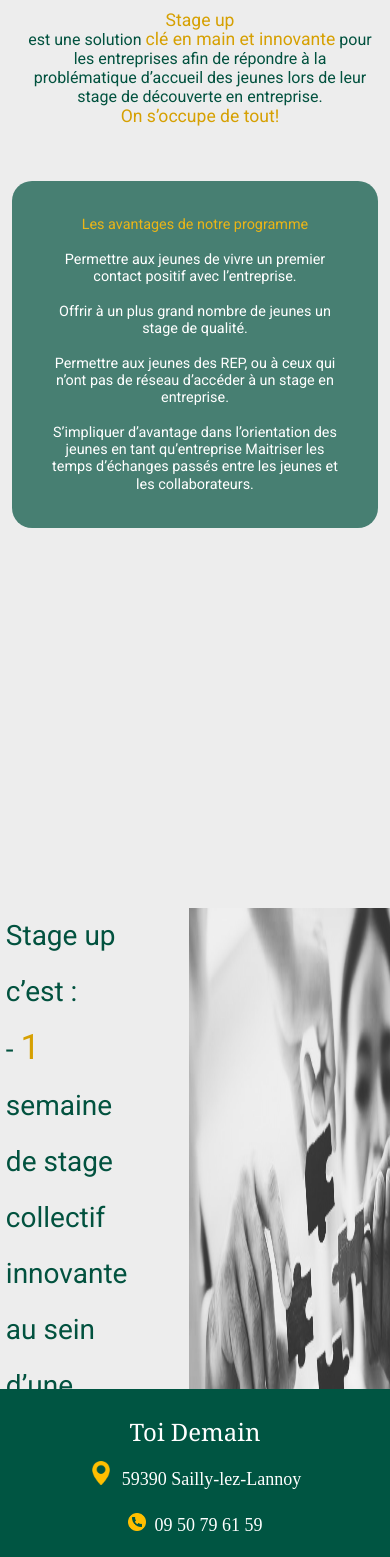
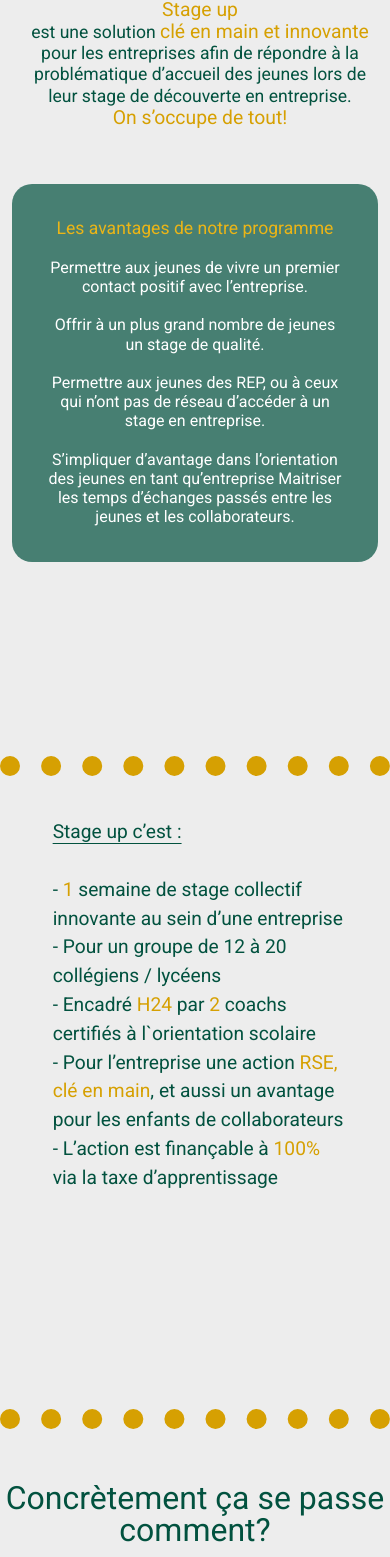
Before and after one commit to WildCodeSchool/lille-0920-js-p3-toidemain, a React (Create React App) app: page /stageup in a window 390 px wide. Shown: the part 379-1936 px from the top of the page. Built offline with nearby package versions, Linux system fonts and the light colour scheme.

Commit message:
style mobile

```diff
--- a/src/pages/stageUp/index.jsx
+++ b/src/pages/stageUp/index.jsx
@@ -34,7 +34,7 @@ const StageUp = () => {
         <img src="/images/handsnb.jpg" alt="hands" />
         <SecText>
           <h2>
-            <strong>Stage up c’est :</strong>
+            <h3>Stage up c’est :</h3>
             <br /> - <span>1</span> semaine de stage collectif innovante au sein d’une entreprise
             <br /> - Pour un groupe de <sp>12 à 20</sp> collégiens / lycéens
             <br /> - Encadré <span>H24</span> par <span>2</span> coachs certifiés à l`orientation scolaire
@@ -51,6 +51,7 @@ const StageUp = () => {
 
         <ThirdContainer>
           <ListR>
+            <h3>Vos Rôle</h3>
             <ul>
               <li>Mise à dispo d`une salle.</li>
               <li>4 collaborateurs 3x2heures.</li>
@@ -60,6 +61,7 @@ const StageUp = () => {
           </ListR>
           <img src="/images/vous.png" alt="toi domain et vous" />
           <ListL>
+            <h3>Toi domain Rôle</h3>
             <ul>
               <li>Recrutement des stagiaires et gestion des conventions de stages.</li>
               <li>Encadrement et animation des jeunes pendant toute la durée du stage.</li>
@@ -70,10 +72,12 @@ const StageUp = () => {
       </Third>
       <Forth>
         <TextR>
+          <h3>Où</h3>
           <p>Une salle de réunion au sein de l’entreprise prévue pour 12 à 20 jeunes + 2 animateurs toute la semaine.</p>
         </TextR>
         <img src="/images/quand.png" alt="quand et ou" />
         <TextL>
+          <h3>Quand</h3>
           <p>Pendant les périodes de stages prévu par l’éducation nationale. Principalement novembre / décembre / janvier / février / juin</p>
         </TextL>
       </Forth>
--- a/src/pages/stageUp/style.js
+++ b/src/pages/stageUp/style.js
@@ -3,17 +3,17 @@ import { device } from '../../layout/Devices';
 
 export const Main = styled.div`
   height: 90vh;
-  overflow-y: scroll;
+  /* overflow-y: scroll;
   scroll-snap-type: y mandatory;
   scroll-snap-points-y: repeat(90vh);
   overflow-x: hidden;
-  overflow-y: scroll;
+  overflow-y: scroll; */
   background-color: rgb(237, 237, 237);
   font-family: 'Roboto', sans-serif;
   color: #02523f;
   @media ${device.mobile} {
-    min-height: 200vh;
-    max-width: 400vh;
+    min-height: 400vh;
+    max-width: 480vh;
     overflow-y: none;
     scroll-snap-type: none;
     scroll-snap-points-y: none;
@@ -24,17 +24,17 @@ export const Main = styled.div`
 
 export const First = styled.section`
   height: 90vh;
-  scroll-snap-align: start;
+  /* scroll-snap-align: start; */
   display: flex;
   flex-direction: row;
   justify-content: space-around;
   @media ${device.mobile} {
-    min-height: 150vh;
-    max-height: 180vh;
+    scroll-snap-align: none;
+    min-height: 120vh;
+    max-height: 150vh;
     flex-direction: column;
     justify-content: center;
     align-items: center;
-    margin-top: -7vh;
   }
 `;
 export const FirstTextContainer = styled.div`
@@ -75,7 +75,7 @@ export const FirstUp = styled.div`
   }
   @media ${device.mobile} {
     h3 {
-      font-size: 1em;
+      font-size: 1.1em;
       line-height: 1.2em;
     }
     span {
@@ -111,25 +111,37 @@ export const Firstdown = styled.div`
     height: 50%;
 
     h3 {
-      font-size: 0.9em;
+      font-size: 1em;
       line-height: 1.2em;
       text-align: center;
       width: 80%;
     }
     span {
-      font-size: 1em;
+      font-size: 1.1em;
     }
   }
 `;
 
 export const Second = styled.section`
   height: 90vh;
-  scroll-snap-align: center;
+  /* scroll-snap-align: center; */
   display: flex;
   flex-direction: row-reverse;
   justify-content: center;
   img {
     width: 55%;
+  }
+  @media ${device.mobile} {
+    scroll-snap-align: none;
+    min-height: 55vh;
+    max-height: 75vh;
+    display: block;
+    border-top: dotted #d6a002 20px;
+    border-bottom: dotted #d6a002 20px;
+    margin-top: 5vh;
+    img {
+      display: none;
+    }
   }
 `;
 export const SecText = styled.div`
@@ -145,20 +157,49 @@ export const SecText = styled.div`
     line-height: 2em;
     padding-left: 3vw;
   }
+  @media ${device.mobile} {
+    width: 95%;
+    margin: auto;
+    span {
+      font-size: 1em;
+    }
+    h2 {
+      font-size: 1.2em;
+      width: 80%;
+      line-height: 1.5em;
+      margin: 5vh auto;
+    }
+    h3 {
+      text-decoration: underline;
+      text-underline-position: under;
+    }
+  }
 `;
 
 export const Third = styled.section`
   height: 90vh;
-  scroll-snap-align: center;
+  /* scroll-snap-align: center; */
   display: flex;
   flex-direction: column;
   justify-content: space-around;
+  @media ${device.mobile} {
+    scroll-snap-align: none;
+    min-height: 120vh;
+    max-height: 180vh;
+    justify-content: center;
+  }
 `;
 export const Title = styled.div`
   margin: 8vh auto;
   h1 {
     font-size: 3.5em;
     text-align: center;
+  }
+  @media ${device.mobile} {
+    margin: 2vh auto;
+    h1 {
+      font-size: 2em;
+    }
   }
 `;
 export const ThirdContainer = styled.div`
@@ -170,6 +211,14 @@ export const ThirdContainer = styled.div`
   img {
     width: 40%;
     border-radius: 20px;
+  }
+  @media ${device.mobile} {
+    margin: 2vh auto;
+    flex-direction: column-reverse;
+    justify-content: center;
+    img {
+      display: none;
+    }
   }
 `;
 
@@ -189,6 +238,24 @@ export const ListR = styled.div`
     margin: 3vh 2vw;
     color: white;
   }
+  h3 {
+    display: none;
+  }
+  @media ${device.mobile} {
+    margin: 3vh auto;
+    width: 95%;
+    font-size: 0.6em;
+    height: 50%;
+    h3 {
+      display: block;
+      text-align: center;
+      color: white;
+      font-size: 2.3em;
+      margin: 2vh auto;
+      text-decoration: underline;
+      text-underline-position: under;
+    }
+  }
 `;
 export const ListL = styled.div`
   background: #0c6b58;
@@ -207,11 +274,29 @@ export const ListL = styled.div`
     line-height: 1.25em;
     color: white;
   }
+  h3 {
+    display: none;
+  }
+  @media ${device.mobile} {
+    margin: 3vh auto;
+    width: 95%;
+    font-size: 0.6em;
+    height: 50%;
+    h3 {
+      display: block;
+      text-align: center;
+      color: white;
+      font-size: 2.3em;
+      margin: 2vh auto;
+      text-decoration: underline;
+      text-underline-position: under;
+    }
+  }
 `;
 
 export const Forth = styled.section`
   height: 90vh;
-  scroll-snap-align: end;
+  /* scroll-snap-align: end; */
   display: flex;
   flex-direction: row-reverse;
   justify-content: space-around;
@@ -219,6 +304,17 @@ export const Forth = styled.section`
   img {
     width: 40%;
     border-radius: 20px;
+  }
+  @media ${device.mobile} {
+    scroll-snap-align: none;
+    min-height: 40vh;
+    max-height: 60vh;
+    flex-direction: column-reverse;
+    justify-content: center;
+    margin: -25vh auto;
+    img {
+      display: none;
+    }
   }
 `;
 export const TextR = styled.div`
@@ -235,6 +331,27 @@ export const TextR = styled.div`
     color: white;
     text-align: center;
   }
+  h3 {
+    display: none;
+  }
+  @media ${device.mobile} {
+    margin: 3vh auto;
+    width: 95%;
+    font-size: 0.6em;
+    height: 50%;
+    p {
+      margin: 2vh 3vw;
+    }
+    h3 {
+      display: block;
+      text-align: center;
+      color: white;
+      font-size: 3em;
+      margin: 2vh auto;
+      text-decoration: underline;
+      text-underline-position: under;
+    }
+  }
 `;
 export const TextL = styled.div`
   background: #cfcbba;
@@ -250,4 +367,25 @@ export const TextL = styled.div`
     color: #454545;
     text-align: center;
   }
+  h3 {
+    display: none;
+  }
+  @media ${device.mobile} {
+    margin: 3vh auto;
+    width: 95%;
+    font-size: 0.6em;
+    height: 50%;
+    p {
+      margin: 2vh 3vw;
+    }
+    h3 {
+      display: block;
+      text-align: center;
+      color: #454545;
+      font-size: 3em;
+      margin: 2vh auto;
+      text-decoration: underline;
+      text-underline-position: under;
+    }
+  }
 `;
```
